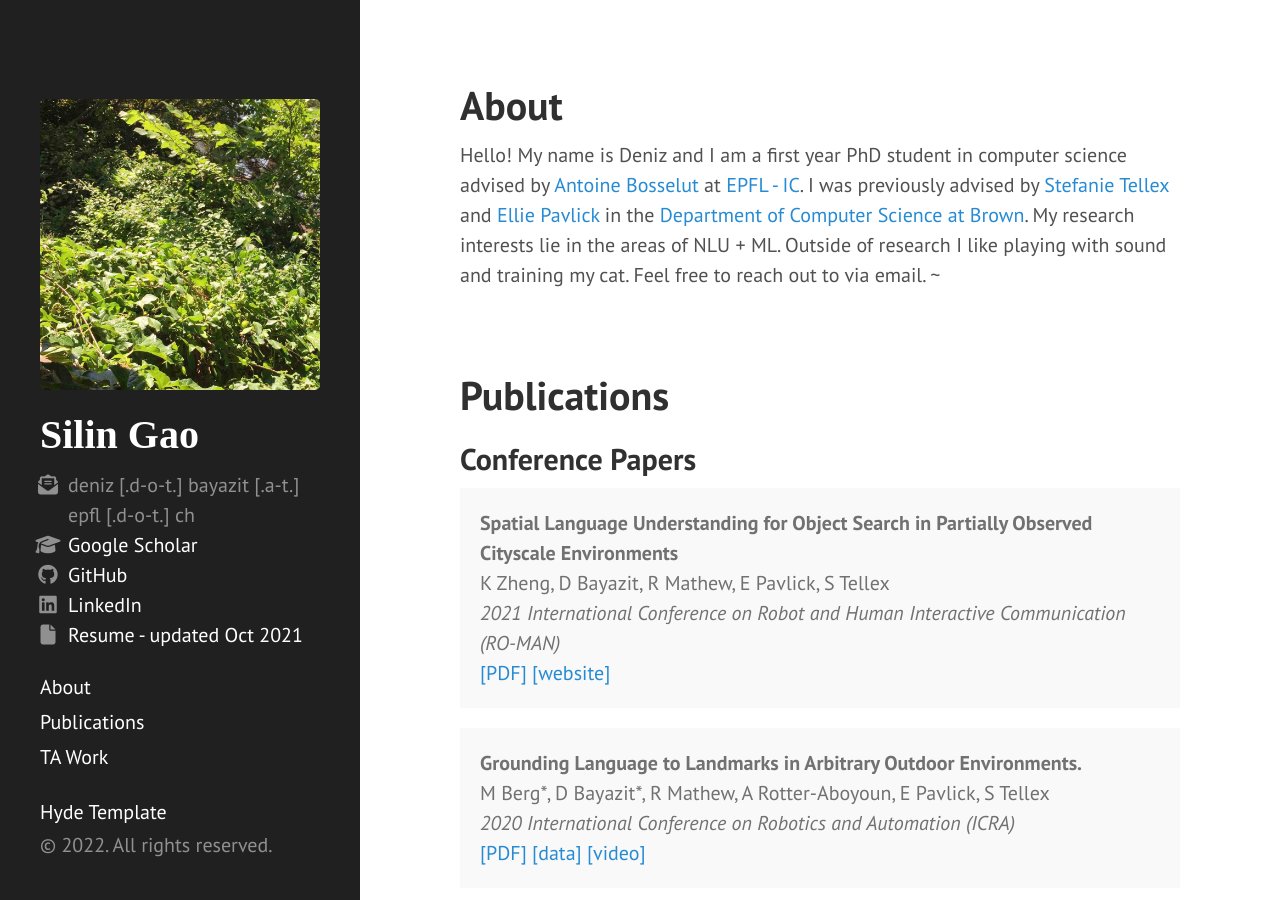
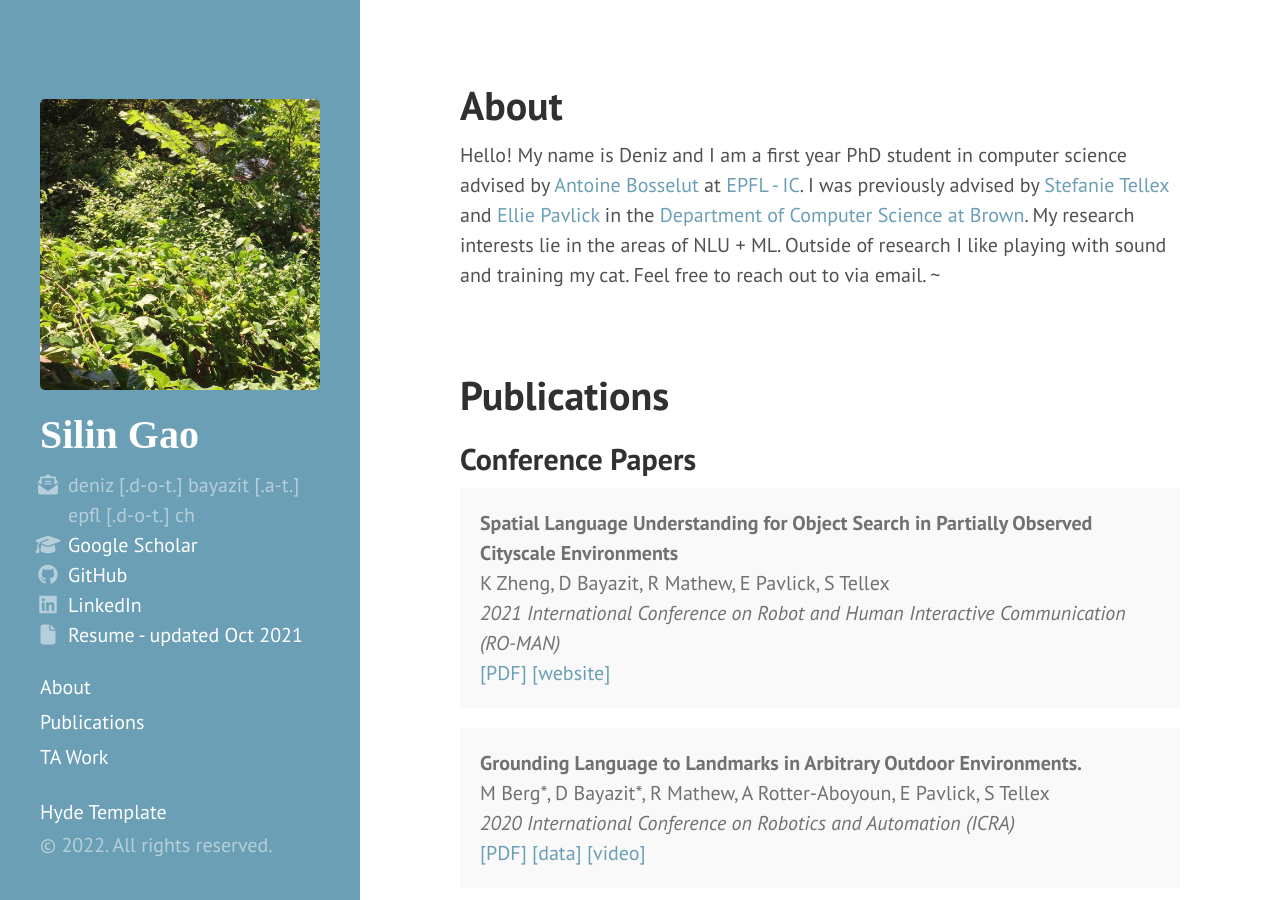
Before and after one commit to Silin159/SilinGao, a Jekyll site: the page built from index.html, in a window 1280 px wide and 900 px high. Built offline with Jekyll 4.4.1, drawn with Linux system fonts in a browser that asks for light colours; nearby versions of some CDN libraries; the list of posts is cut into pages by our own code.

Commit message:
Update default.html

```diff
--- a/_layouts/default.html
+++ b/_layouts/default.html
@@ -3,7 +3,7 @@
 
   {% include head.html %}
 
-  <body class="theme-base-0d-dark">
+  <body class="theme-base-0d">
 
     {% include sidebar.html %}
 
```
